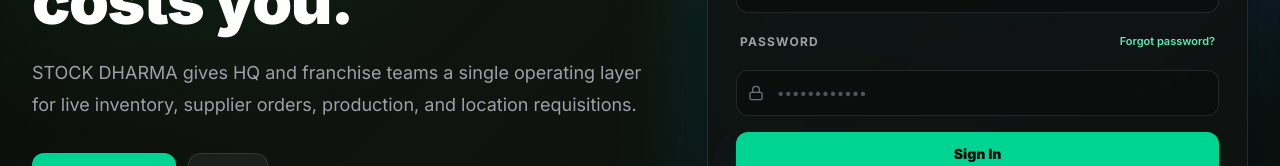
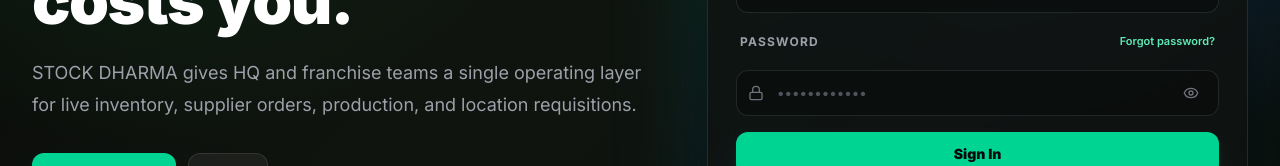
Before and after one commit to dhiraj0922-hash/marketsync-app, a Next.js app: page /login in a window 1280 px wide. Shown: the part 394-560 px from the top of the page. Built offline with nearby package versions, Linux system fonts and the light colour scheme; no server answers.

Commit message:
Fix login navigation and password visibility toggle

```diff
--- a/src/app/login/page.tsx
+++ b/src/app/login/page.tsx
@@ -1,12 +1,17 @@
 "use client";
 
 import { useRef, useState } from "react";
+import { useRouter } from "next/navigation";
 import { supabase } from "@/lib/supabase";
+import { useAuth } from "@/components/AuthProvider";
+import { getAllowedHomePath } from "@/lib/roles";
 import {
   ArrowRight,
   BarChart3,
   Boxes,
   CheckCircle2,
+  Eye,
+  EyeOff,
   Factory,
   KeyRound,
   Lock,
@@ -19,8 +24,11 @@
 } from "lucide-react";
 
 export default function LoginPage() {
+  const router = useRouter();
+  const { user } = useAuth();
   const [email, setEmail] = useState("");
   const [password, setPassword] = useState("");
+  const [showPassword, setShowPassword] = useState(false);
   const [loading, setLoading] = useState(false);
   const [error, setError] = useState<string | null>(null);
 
@@ -31,6 +39,11 @@
   const [resetError, setResetError] = useState<string | null>(null);
 
   const submittingRef = useRef(false);
+  const loginRoute = "/login";
+
+  const goToLogin = () => {
+    router.push(user ? getAllowedHomePath(user) : loginRoute);
+  };
 
   const handleLogin = async (e: React.FormEvent) => {
     e.preventDefault();
@@ -99,12 +112,13 @@
               <p className="text-[11px] font-medium text-zinc-500">Restaurant inventory command center</p>
             </div>
           </div>
-          <a
-            href="/login"
+          <button
+            type="button"
+            onClick={goToLogin}
             className="hidden rounded-full border border-white/10 bg-white/5 px-4 py-2 text-sm font-semibold text-zinc-200 backdrop-blur transition-colors hover:bg-white/10 sm:inline-flex"
           >
             Sign In
-          </a>
+          </button>
         </header>
 
         <div className="grid flex-1 items-center gap-10 py-10 lg:grid-cols-[1.08fr_0.92fr] lg:py-12">
@@ -122,19 +136,21 @@
             </p>
 
             <div className="mt-8 flex flex-col gap-3 sm:flex-row">
-              <a
-                href="/login"
+              <button
+                type="button"
+                onClick={goToLogin}
                 className="inline-flex items-center justify-center gap-2 rounded-xl bg-emerald-400 px-5 py-3 text-sm font-black text-neutral-950 shadow-xl shadow-emerald-500/20 transition hover:bg-emerald-300"
               >
                 Get Started
                 <ArrowRight className="h-4 w-4" />
-              </a>
-              <a
-                href="/login"
+              </button>
+              <button
+                type="button"
+                onClick={goToLogin}
                 className="inline-flex items-center justify-center rounded-xl border border-white/10 bg-white/[0.06] px-5 py-3 text-sm font-bold text-white backdrop-blur transition hover:bg-white/[0.1]"
               >
                 Login
-              </a>
+              </button>
             </div>
 
             <div className="mt-10 grid max-w-2xl grid-cols-1 gap-3 sm:grid-cols-3">
@@ -264,13 +280,21 @@
                       </div>
                       <input
                         id="login-password"
-                        type="password"
+                        type={showPassword ? "text" : "password"}
                         required
                         value={password}
                         onChange={(e) => setPassword(e.target.value)}
-                        className="w-full rounded-xl border border-white/10 bg-black/25 py-3 pl-10 pr-4 text-sm font-medium text-white outline-none transition-all placeholder:text-zinc-600 focus:border-emerald-300/60 focus:ring-2 focus:ring-emerald-400/15"
+                        className="w-full rounded-xl border border-white/10 bg-black/25 py-3 pl-10 pr-12 text-sm font-medium text-white outline-none transition-all placeholder:text-zinc-600 focus:border-emerald-300/60 focus:ring-2 focus:ring-emerald-400/15"
                         placeholder="••••••••••••"
                       />
+                      <button
+                        type="button"
+                        onClick={() => setShowPassword((visible) => !visible)}
+                        aria-label={showPassword ? "Hide password" : "Show password"}
+                        className="absolute right-3 top-1/2 flex h-8 w-8 -translate-y-1/2 items-center justify-center rounded-lg text-zinc-500 transition-colors hover:bg-white/5 hover:text-white focus:outline-none focus:ring-2 focus:ring-emerald-400/30"
+                      >
+                        {showPassword ? <EyeOff className="h-4 w-4" /> : <Eye className="h-4 w-4" />}
+                      </button>
                     </div>
                     <button
                       id="login-submit-btn"
```
